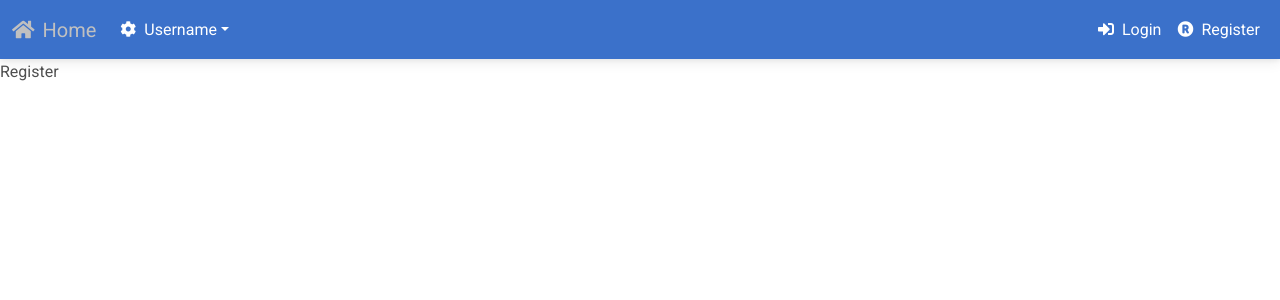
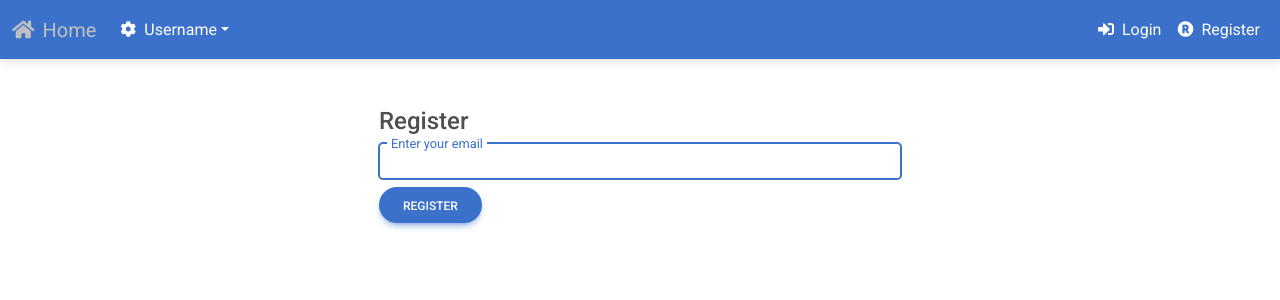
Before and after one commit to PawelKonczalski/ecomapp, a React (Create React App) app in the folder client/: page /register in a window 1280 px wide. Shown: the top 300 px of the page. Built offline with nearby package versions, Linux system fonts and the light colour scheme.

Commit message:
added firebase and registration notification via email

```diff
--- a/client/package.json
+++ b/client/package.json
@@ -6,13 +6,15 @@
     "@testing-library/jest-dom": "^5.13.0",
     "@testing-library/react": "^11.2.7",
     "@testing-library/user-event": "^12.8.3",
+    "firebase": "^8.6.5",
     "mdb-react-ui-kit": "^1.0.0-beta6",
+    "node": "^14.16.1",
     "node-sass": "^6.0.0",
     "react": "^17.0.2",
     "react-dom": "^17.0.2",
     "react-router-dom": "^5.2.0",
     "react-scripts": "^4.0.3",
-    "node": "^14.16.1",
+    "react-toastify": "^7.0.4",
     "web-vitals": "^1.1.2"
   },
   "scripts": {
--- a/client/src/components/nav/Header.js
+++ b/client/src/components/nav/Header.js
@@ -18,7 +18,7 @@ import {
 function Header() {
     const [showMenu, setShowMenu] = useState(false);
 
-    const handleActive = ele => {
+    const handleActive = (ele) => {
         if ((ele.target.classList[0] === 'navbar-brand' || ele.target.classList[0] === 'nav-link') && ele.target.classList[ele.target.classList.length - 1] !== 'active') {
             document.querySelector('.active').classList.remove('active')
             ele.target.classList.add('active')
--- /dev/null
+++ b/client/src/firebase.js
@@ -0,0 +1,18 @@
+import firebase from "firebase/app";
+import "firebase/auth";
+
+const config = {
+    apiKey: "AIzaSyCCOivEuSgtDqLABpvjpn23hjz5edKjl7I",
+    authDomain: "ecomapp-c0900.firebaseapp.com",
+    projectId: "ecomapp-c0900",
+    storageBucket: "ecomapp-c0900.appspot.com",
+    messagingSenderId: "487298725093",
+    appId: "1:487298725093:web:8046d69242f4343c69100c"
+};
+
+if (!firebase.apps.length) {
+    firebase.initializeApp(config);
+}
+
+export const auth = firebase.auth();
+export const googleAuthProvider = new firebase.auth.GoogleAuthProvider();
--- a/client/src/pages/auth/Register.js
+++ b/client/src/pages/auth/Register.js
@@ -1,10 +1,42 @@
-import React from "react";
+import React, {useState} from "react";
+import {MDBBtn, MDBContainer, MDBInput} from "mdb-react-ui-kit";
+import {auth} from "../../firebase";
+import {toast, ToastContainer} from "react-toastify";
+import 'react-toastify/dist/ReactToastify.css'
 
 function Register() {
+    const [email, setEmail] = useState('');
+
+    const handleSubmit = async (e) => {
+        e.preventDefault();
+        const config = {
+            url: 'http://localhost:3000/register/complete',
+            handleCodeInApp: true
+        }
+        await auth.sendSignInLinkToEmail(email, config);
+        toast.success(`Email is send to ${email}. Click the link to complere your registration`);
+        window.localStorage.setItem('emailForRegistration', email);
+        setEmail('')
+    }
+
+    const registerForm = () => (
+        <form onSubmit={handleSubmit}>
+            <MDBInput type='email' label='Enter your email' value={email} onChange={e => setEmail(e.target.value)}
+                      autoFocus/>
+            <MDBBtn type='submit' rounded className='mt-2'>Register</MDBBtn>
+        </form>
+    )
+
     return (
-        <div>
-            <p>Register</p>
-        </div>
+        <MDBContainer className='p-5'>
+            <div className='d-flex flex-row justify-content-center'>
+                <div className='w-50'>
+                    <h4>Register</h4>
+                    <ToastContainer/>
+                    {registerForm()}
+                </div>
+            </div>
+        </MDBContainer>
     )
 }
 
```
Also changed, not shown: 1 other file (tests, documents, lock files or other folders).
